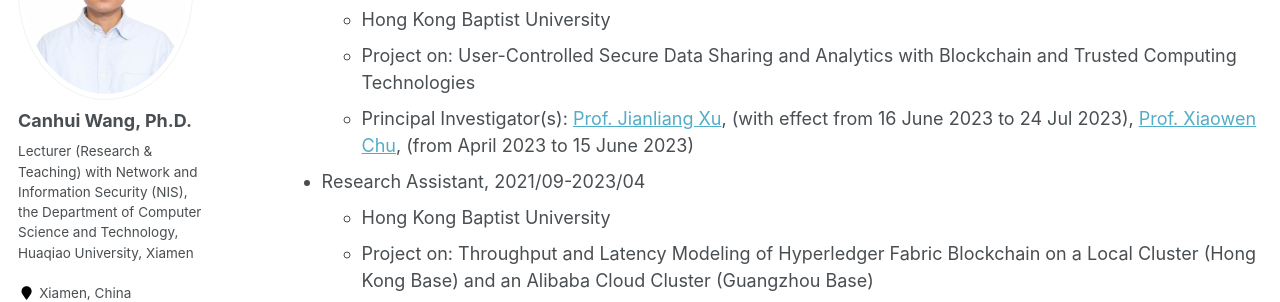
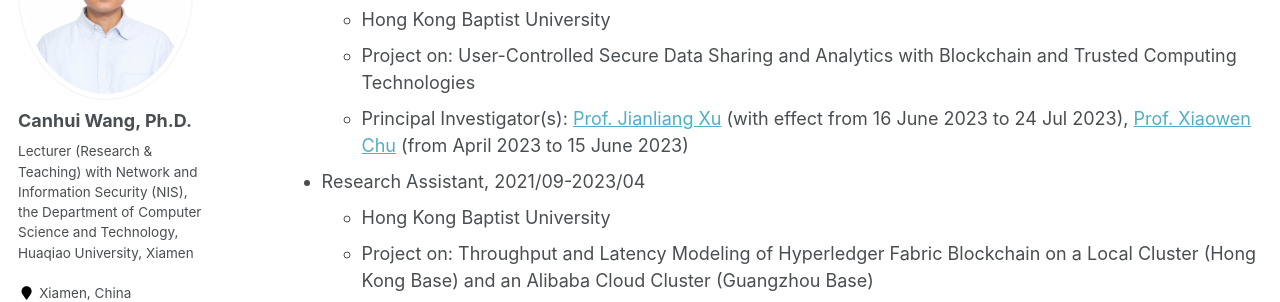
Before and after one commit to Canhui/canhui.github.io, a Jekyll site: the page built from _pages/cv.md, in a window 1280 px wide and 900 px high, scrolled down 600 px. Shown: the part 152-454 px from the top of the window. Built offline with Jekyll 4.4.1, drawn with Linux system fonts in a browser that asks for light colours.

Commit message:
Update cv.md

```diff
--- a/_pages/cv.md
+++ b/_pages/cv.md
@@ -30,7 +30,7 @@ Work experience
 * Research Assistant, 2023/04-2023/07
   * Hong Kong Baptist University
   * Project on: User-Controlled Secure Data Sharing and Analytics with Blockchain and Trusted Computing Technologies
-  * Principal Investigator(s): [Prof. Jianliang Xu](https://www.comp.hkbu.edu.hk/~xujl/), (with effect from 16 June 2023 to 24 Jul 2023), [Prof. Xiaowen Chu](https://www.comp.hkbu.edu.hk/~chxw/), (from April 2023 to 15 June 2023)
+  * Principal Investigator(s): [Prof. Jianliang Xu](https://www.comp.hkbu.edu.hk/~xujl/) (with effect from 16 June 2023 to 24 Jul 2023), [Prof. Xiaowen Chu](https://www.comp.hkbu.edu.hk/~chxw/) (from April 2023 to 15 June 2023)
 
 
 * Research Assistant, 2021/09-2023/04
```
